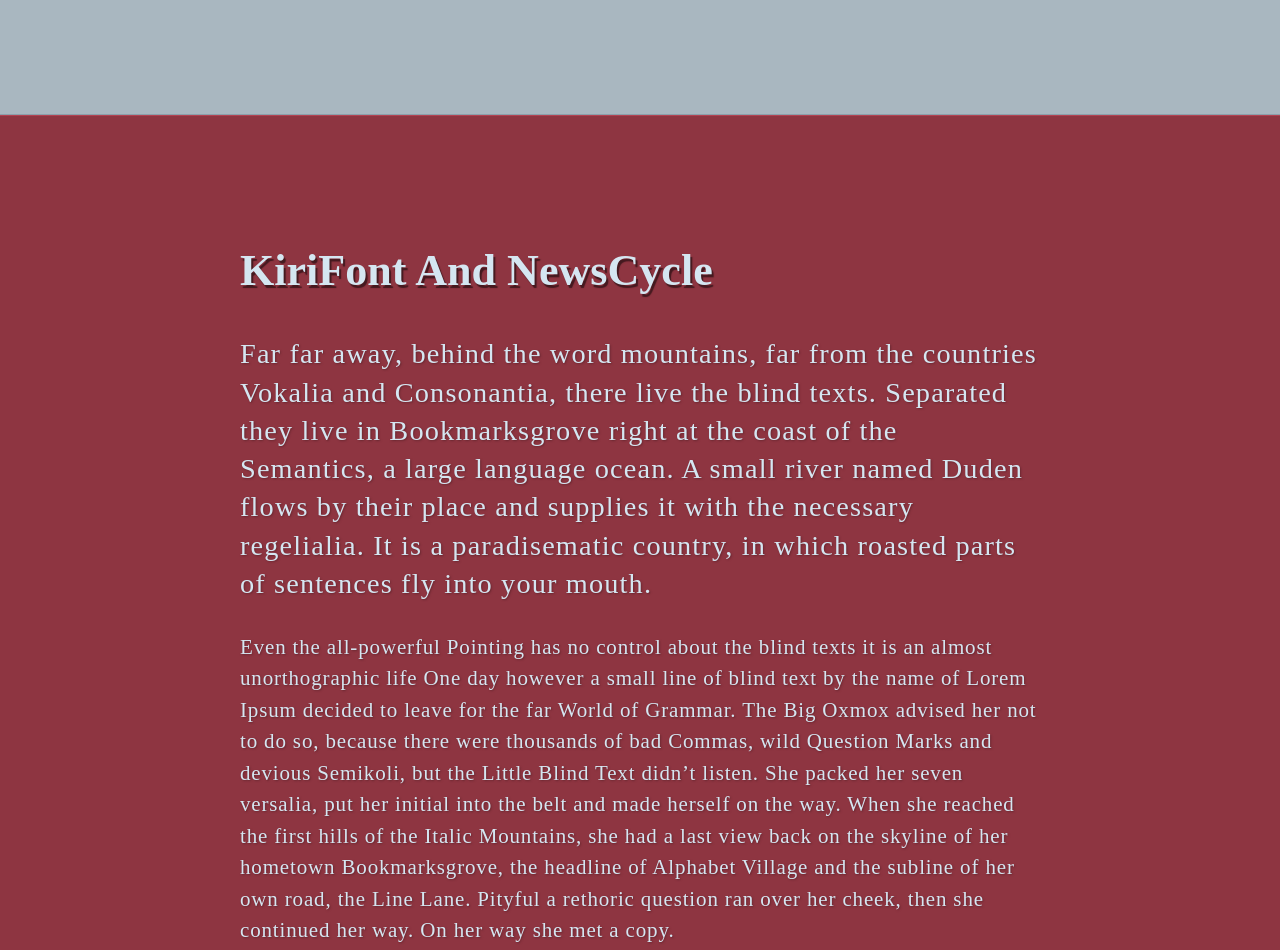
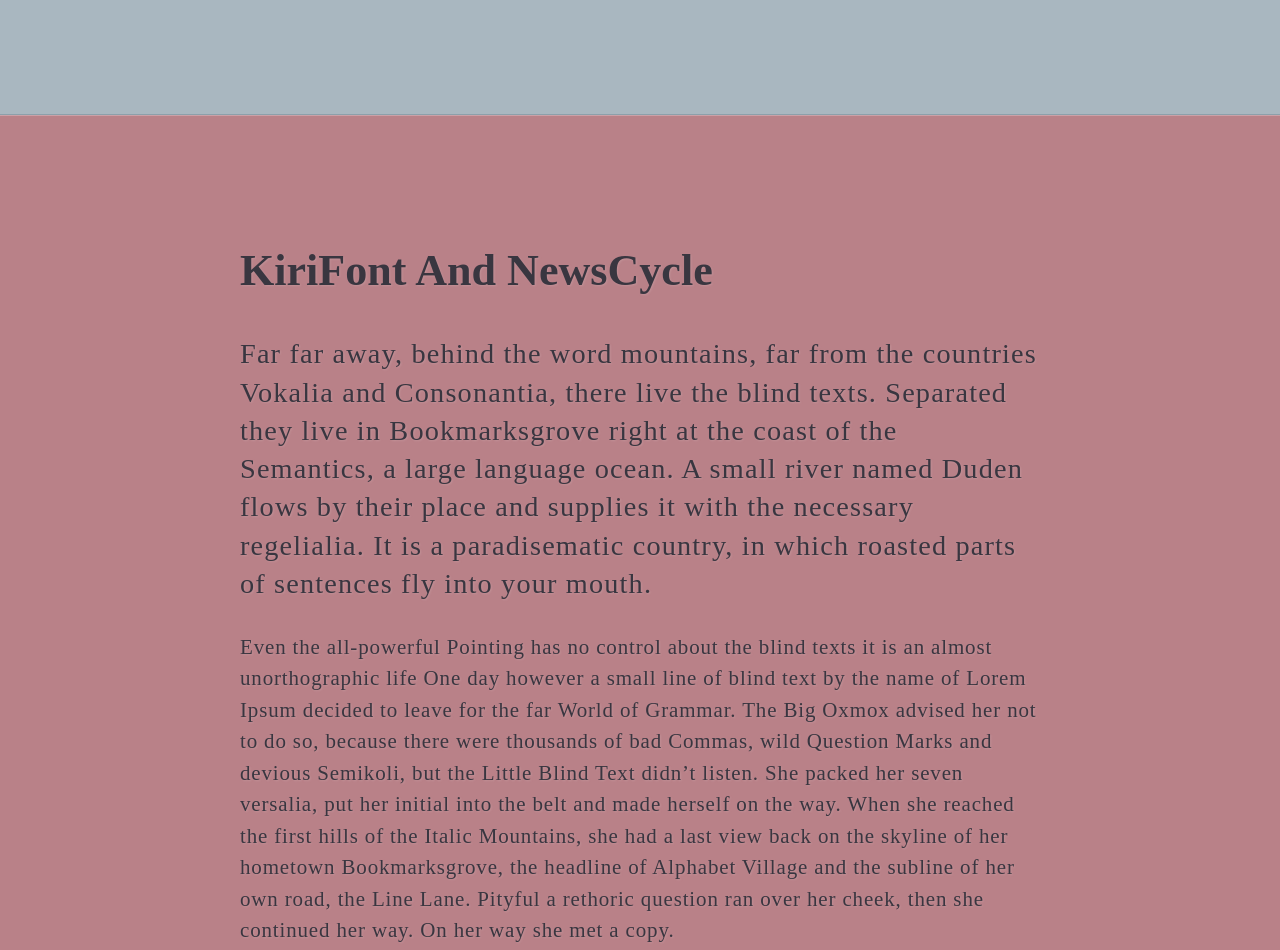
Before and after one commit to typesource/typesource.github.io, a website: page index.html in a window 1280 px wide. Shown: the part 3628-4578 px from the top of the page. Drawn offline with Linux system fonts and the light colour scheme; a web font is replaced by a local one.

Commit message:
Dark on light seems to work a bit better on the new theme

```diff
--- a/src/less/fonts.less
+++ b/src/less/fonts.less
@@ -163,13 +163,15 @@
     .kirifont;
     font-size: 2.1em;
     line-height: 1.6em;
-    text-shadow: 2px 3px 1px darken(@bg, 20%);
+    // text-shadow: 2px 3px 1px darken(@bg, 20%);
   }
 
-  @bg: mix(@complement-3, white, 80%);
-  @fg: mix(@secondary-a-5, white, 30%);
+  @bg: mix(@complement-3, white, 50%);
+  @fg: darken(mix(@bg, @secondary-a-3, 50%), 15%);
   .theme(@bg; @fg; @complement-4);
+
   p {
     letter-spacing: 0.04em;
   }
+  // text-shadow: 2px 2px 4px darken(@bg, 20%);
 }
```
Also changed, not shown: build/css/all.css.
